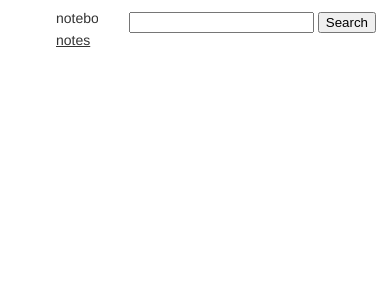
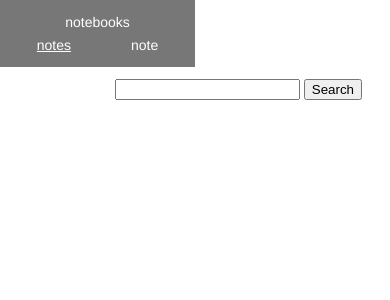
Before and after one commit to frnsys/nomadic, a Python web app: template nomadic/server/assets/templates/index.html in a window 390 px wide. Shown: the top 300 px of the page. Run offline with Jinja, Linux system fonts and the light colour scheme; the template is opened without the code that fills it: most values are stand-ins (such as "Sample title", 1, 10 or a date in 2020); some libraries are stand-ins or nearby versions.

Commit message:
finishing up the webapp

```diff
--- a/nomadic/daemon.py
+++ b/nomadic/daemon.py
@@ -9,7 +9,6 @@ def daemon(debug):
     """
     Launch the Nomadic daemon.
     """
-
     nomadic.index.update()
 
     demon.start(nomadic, conf.PORT, debug=debug)
--- a/nomadic/demon/handler.py
+++ b/nomadic/demon/handler.py
@@ -16,7 +16,8 @@ from nomadic.core.models import Note, Notebook
 from nomadic.demon.logger import log
 
 class Handler(PatternMatchingEventHandler):
-    patterns = ['*'] # match everything b/c we want to match directories as well.
+    # Match everything b/c we want to match directories as well.
+    patterns = ['*']
     ignore_patterns = ['*.build*', '*.searchindex*']
 
     def __init__(self, nomadic):
@@ -55,7 +56,6 @@ class Handler(PatternMatchingEventHandler):
             note = Note(p)
             self.n.index.delete_note(note)
         else:
-            notebook = Notebook(p)
             self.n.index.update()
 
     def on_moved(self, event):
--- a/nomadic/server/assets/static/app/config.js
+++ b/nomadic/server/assets/static/app/config.js
@@ -5,11 +5,30 @@ require.config({
         jquery: '../vendor/jquery/dist/jquery.min',
         layoutmanager: '../vendor/layoutmanager/backbone.layoutmanager',
         template: '../vendor/lodash-template-loader/loader',
-        underscore: '../vendor/underscore/underscore'
+        underscore: '../vendor/underscore/underscore',
+
+        socketio: '//cdnjs.cloudflare.com/ajax/libs/socket.io/0.9.16/socket.io.min',
+        mathjax: '//cdn.mathjax.org/mathjax/latest/MathJax.js?config=TeX-AMS-MML_HTMLorMML'
     },
     deps: ['main'],
 
     lodashLoader: {
         root: '../templates/'
+    },
+
+    shim: {
+        mathjax: {
+            exports: "MathJax",
+            init: function () {
+                MathJax.Hub.Config({
+                    tex2jax: {
+                        inlineMath: [['m$','$m'], ["\\(","\\)"]],
+                        processEscapes: true
+                    }
+                });
+                MathJax.Hub.Startup.onload();
+                return MathJax;
+            }
+        }
     }
 });
--- a/nomadic/server/assets/static/css/index.css
+++ b/nomadic/server/assets/static/css/index.css
@@ -414,51 +414,88 @@ mark {
 }
 
 
+/* ----------------------------------- */
+
+
+.controls {
+    position: fixed;
+    top: 0;
+    left: 0;
+    right: 0;
+    z-index: 20;
+}
+.controls ul {
+    list-style-type: none;
+    text-align: center;
+    margin: 0;
+    padding: 0;
+    float: left;
+    width: 25%;
+    padding: 0.8em 0;
+    background: #777;
+    color: #fff;
+}
+.controls li {
+    display: inline-block;
+    cursor: pointer;
+    margin: 0 2em;
+}
+.controls li:last-child {
+    display: none;
+}
+form[name=search] {
+    float: right;
+    margin: 0.8em 2em 0 0;
+}
+
 nav {
     width: 25%;
-    padding: 0.5em 2em 2em 2em;
+    margin: 3em 0 0 0;
+    padding: 0em 2em 6em 2em;
     position: fixed;
     top: 0;
     left: 0;
     height: 100%;
     overflow-y: scroll;
     overflow-x: hidden;
-}
-nav > ul {
-    list-style-type: none;
-    text-align: center;
-    margin: 0;
-    padding: 0;
-}
-nav > ul li {
-    display: inline-block;
-    cursor: pointer;
-    margin: 0 2em;
+    z-index: 1;
 }
 .selected-nav {
     text-decoration: underline;
 }
+
 .note {
     width: 75%;
     margin: 0 auto;
     overflow-x: hidden;
-    padding: 4em 2em;
+    padding: 4em;
     margin-left: 25%;
+    height: 100%;
     position: absolute;
     left: 0;
     top: 0;
     overflow-y: scroll;
-    height: 100%;
 }
 .note .content {
     max-width: 640px;
     margin: 0 auto;
 }
+
 .notes > ul,
 .notebooks > ul {
     padding: 0;
     list-style-type: none;
 }
+.notebooks {
+  display: none;
+}
+
+.match {
+    background: red;
+    color: #fff;
+    padding: 0 0.2em;
+}
+
 .notes li {
     margin: 2em 0;
 }
@@ -478,50 +515,35 @@ nav > ul li {
     font-size: 0.9em;
     word-wrap: break-word;
 }
-.notebooks {
-  display: none;
+.notes li:hover .thumbs {
+    opacity: 1.0;
 }
-.notebooks > ul, .notes > ul, .crumbs, .results {
-  list-style-type: none;
-}
-.match {
-    background: red;
-    color: #fff;
-    padding: 0 0.2em;
-}
-form[name=search] {
-    float: right;
-    position: fixed;
-    top: 0.8em;
-    right: 1em;
-    z-index: 20;
-}
-
-.crumbs {
-    padding: 1em;
-    margin: 0;
-    background: #f4f4f4;
-    position: fixed;
-    top: 0;
-    left: 0;
-    right: 0;
-    z-index: 10;
-}
-.crumbs li {
-    display: inline-block;
-}
-
 .thumbs {
     padding-left: 0;
     white-space: nowrap;
     overflow: hidden;
     opacity: 0.4;
 }
-.notes li:hover .thumbs {
-    opacity: 1.0;
-}
 .thumbs img {
     display: inline;
     max-height: 28px;
     vertical-align: middle;
 }
+
+@media screen and (max-width: 720px) {
+    .note {
+        width: 100%;
+        margin-left: 0;
+        background: #fff;
+    }
+    nav {
+        width: 100%;
+        background: #fff;
+    }
+    .controls ul {
+        width: 50%;
+    }
+    .controls li:last-child {
+        display: inline-block;
+    }
+}
--- a/nomadic/server/assets/templates/editor.html
+++ b/nomadic/server/assets/templates/editor.html
@@ -2,13 +2,14 @@
 
 {% block content %}
 
+    <script src="/static/vendor/jquery/dist/jquery.min.js"></script>
     <link rel="stylesheet" type="text/css" href="//netdna.bootstrapcdn.com/bootstrap/3.0.1/css/bootstrap.min.css">
     <script src="//netdna.bootstrapcdn.com/bootstrap/3.0.1/js/bootstrap.min.js"></script>
     <link rel="stylesheet" type="text/css" href="//netdna.bootstrapcdn.com/font-awesome/4.0.3/css/font-awesome.min.css">
     <link rel="stylesheet" type="text/css" href="https://cdnjs.cloudflare.com/ajax/libs/summernote/0.5.2/summernote.css">
     <script type="text/javascript" src="https://cdnjs.cloudflare.com/ajax/libs/summernote/0.5.2/summernote.min.js"></script>
 
-    <link rel="stylesheet" type="text/css" href="/static/editor.css">
+    <link rel="stylesheet" type="text/css" href="/static/css/editor.css">
 
     <select name='notebook'>
         {% for notebook in notebooks %}
--- a/nomadic/server/assets/templates/index.html
+++ b/nomadic/server/assets/templates/index.html
@@ -1,3 +1,5 @@
+{% extends 'layout.html' %}
+
 {% macro render_tree(tree) -%}
     <ul>
         {% for notebook in tree %}
@@ -10,31 +12,22 @@
     </ul>
 {%- endmacro %}
 
-<!doctype html>
-<html lang="en">
-<head>
-    <meta charset="utf-8">
-    <meta http-equiv="X-UA-Compatible" content="IE=edge,chrome=1">
-    <meta name="viewport" content="width=device-width,initial-scale=1">
-
-    <title>nomadic</title>
-
-    <link rel="stylesheet" type="text/css" href="/static/css/index.css">
-
-</head>
-
-<body>
-    <form action="http://localhost:9137/search" method="POST" name="search">
-        <input type="text" name="query" />
-        <button type="submit">Search</button>
-    </form>
+{% block content %}
 
     <main role="main">
+        <div class="controls">
+            <ul>
+                <li data-pane=".notebooks">notebooks</li>
+                <li data-pane=".notes" class="selected-nav">notes</li>
+                <li data-pane=".note">note</li>
+            </ul>
+
+            <form action="/search" method="POST" name="search">
+                <input type="text" name="query" />
+                <button type="submit">Search</button>
+            </form>
+        </div>
         <nav>
-            <ul>
-                <li class="js-show-notebooks">notebooks</li>
-                <li class="js-show-notes selected-nav">notes</li>
-            </ul>
             <div class="notebooks">
                 {{ render_tree(tree) }}
             </div>
@@ -45,5 +38,4 @@
 
     <script type="text/javascript" src="/static/vendor/requirejs/require.js" data-main="/static/app/config"></script>
 
-</body>
-</html>
+{% endblock %}
--- a/nomadic/server/assets/templates/layout.html
+++ b/nomadic/server/assets/templates/layout.html
@@ -7,16 +7,11 @@
 
     <title>nomadic</title>
 
-    <link rel="stylesheet" type="text/css" href="http://localhost:9137/static/index.css">
+    <link rel="stylesheet" type="text/css" href="/static/css/index.css">
 
 </head>
 
 <body>
-    <form action="http://localhost:9137/search" method="POST" name="search">
-        <input type="text" name="query" />
-        <button type="submit">Search</button>
-    </form>
-
     {% block content %}
     {% endblock %}
 
```
Also changed, not shown: nomadic/cli.py (+9 -12 lines), nomadic/server/assets/static/app/router.js (+21 -15 lines), nomadic/server/assets/static/templates/note.html (+6 -12 lines), nomadic/server/routes.py (+12 -9 lines).
